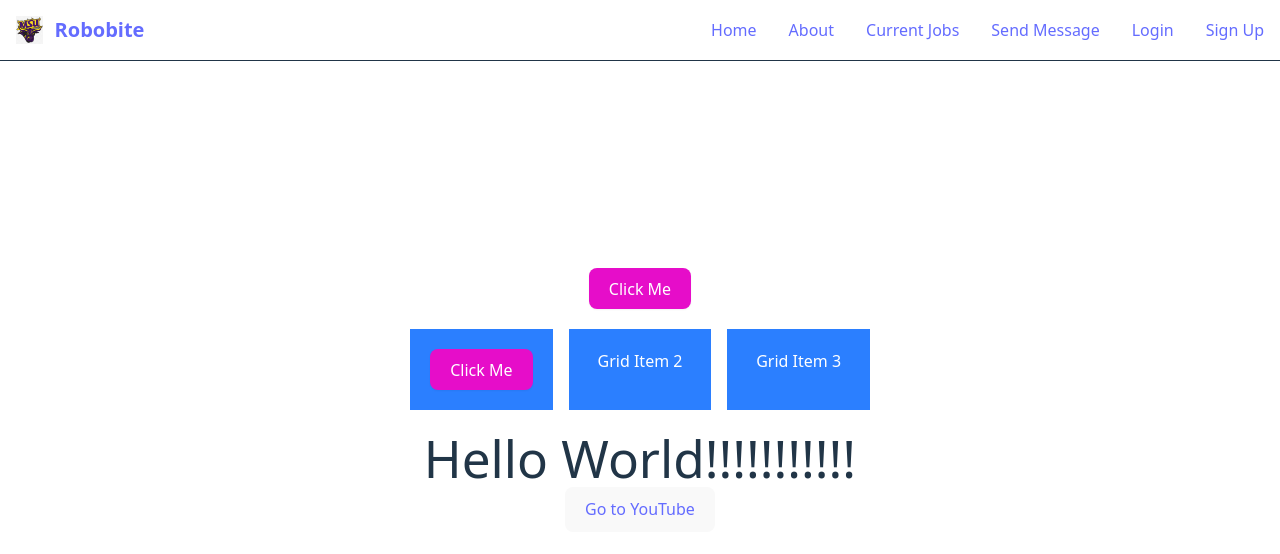
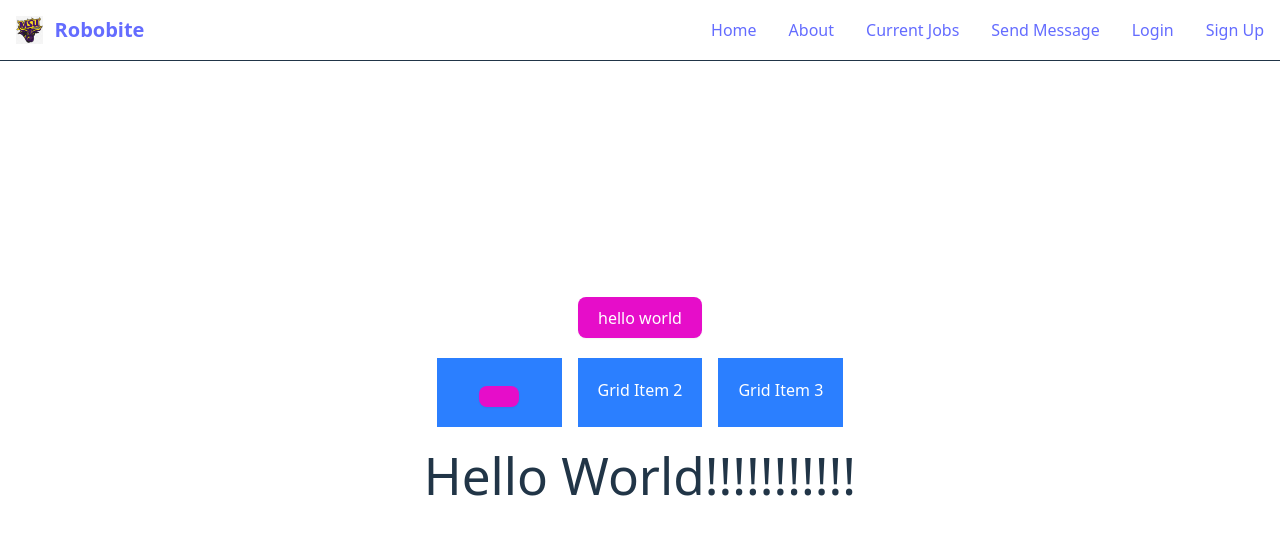
Before and after one commit to JonahG046/Robot_Project, a React (Vite) app in the folder BlackLotus/: page / in a window 1280 px wide. Shown: the top 554 px of the page. Built offline with nearby package versions, Linux system fonts and the light colour scheme.

Commit message:
button updates with props

```diff
--- a/BlackLotus/src/App.tsx
+++ b/BlackLotus/src/App.tsx
@@ -11,7 +11,7 @@ function App() {
   return (
     <>
       <Nav />
-      <Button />
+      <Button text="hello world" />
       <Grid />
       <div className='App'>
         <h1>
@@ -19,9 +19,7 @@ function App() {
         </h1>
       </div>
       <div>
-        <a href="https://youtube.com" target="_blank">
-          <button>Go to YouTube</button>
-        </a>
+
       </div>
     </>
   )
--- a/BlackLotus/src/components/shared/Button/Button.tsx
+++ b/BlackLotus/src/components/shared/Button/Button.tsx
@@ -2,20 +2,27 @@ import "./Button.css"
 
 const Button = ({ ...props }) => {
   const {
-  //   height = "50px",
-  //   padding = "10px",
-  //   width = "150px",
-  //   background = "purple",
-  //   color = "white",
-     background,
-     //callback,
+    height = "50px",
+    padding = "10px",
+    width = "150px",
+    text,
+    textColor = 'white',
+    background,
+    callback = () => {},
   } = props;
 
-  return <button
-  className={
+  const clickHandler = () => {
+    console.log("button clicked")
+    callback("button clicked")
+  }
+
+  return (
+    <button
+    className={
     `primary-color
     ${background}
-    text-white
+    text-${textColor}
+
     bg-brand
     box-border
     border
@@ -31,8 +38,9 @@ const Button = ({ ...props }) => {
     px-4
     py-2.5
     focus:outline-none`}
-  onClick={() => (console.log('hi'))}
-  >Click Me</button>;
+    onClick={clickHandler}
+    >{text}</button>
+  )
 }
 
 
```
